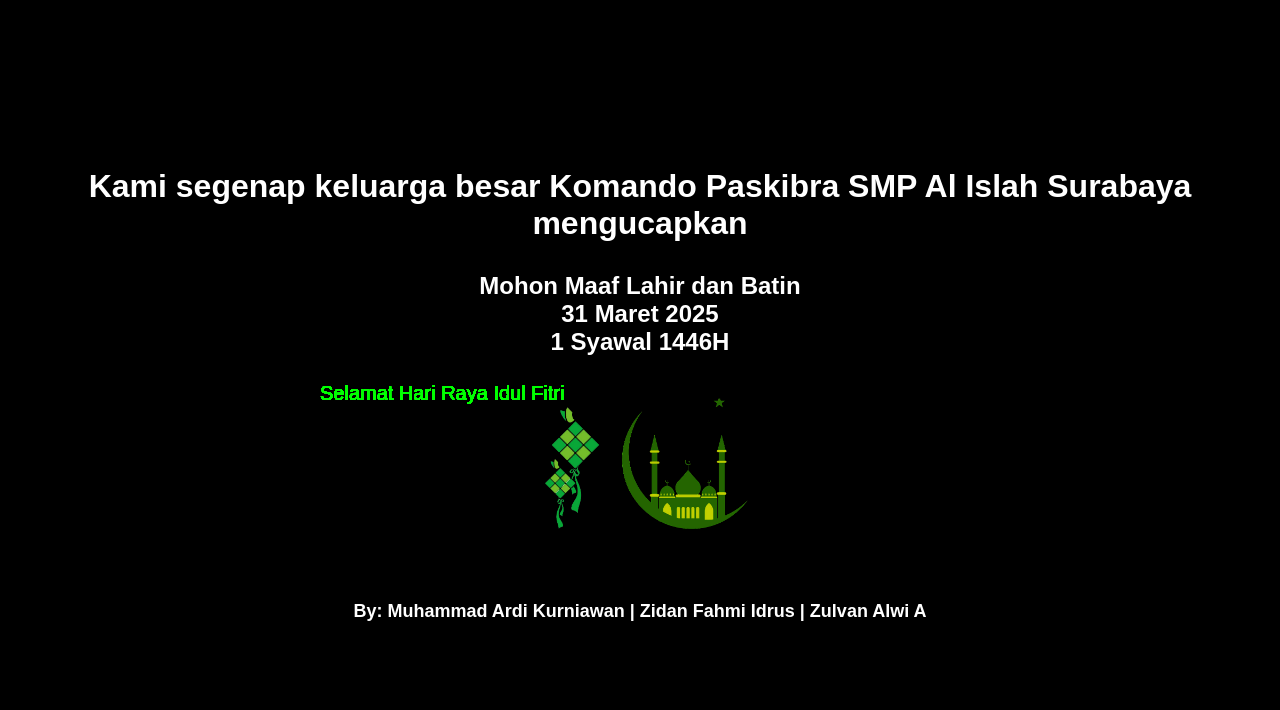
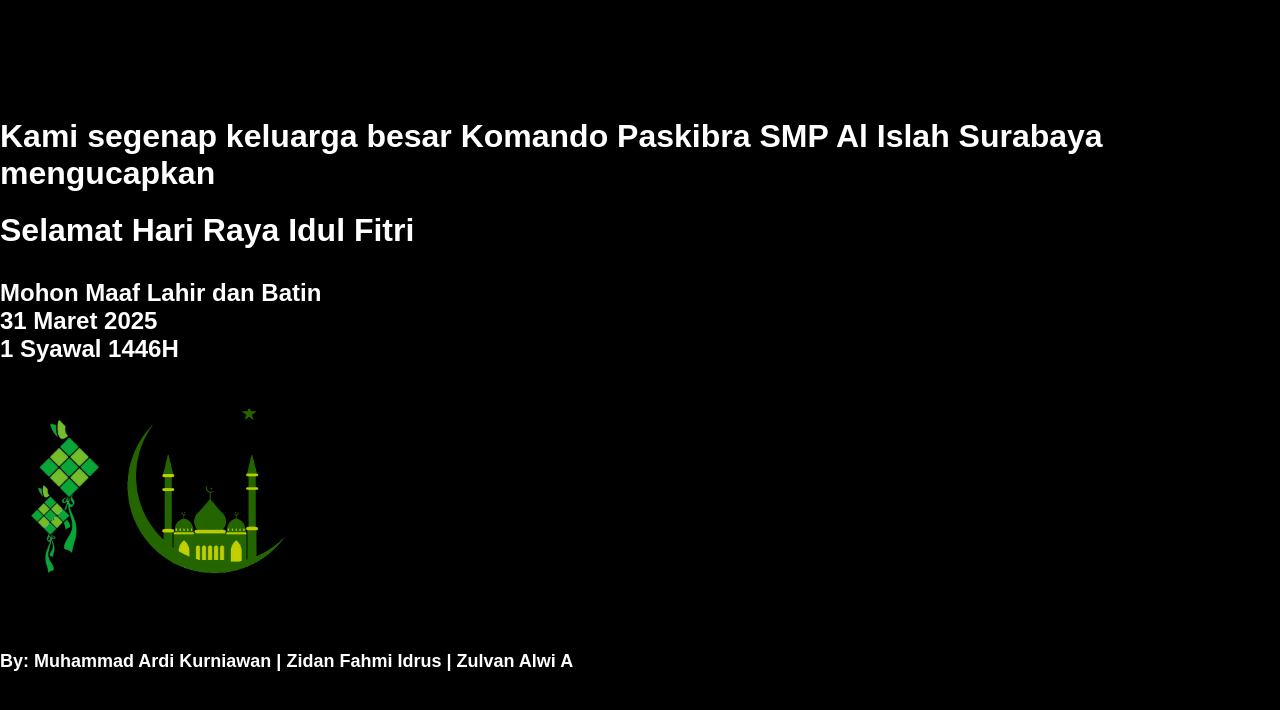
Before and after one commit to Ardikur20/ArdiKur.github.io, a plain HTML site: page index.html in a window 1280 px wide. Drawn offline with Linux system fonts and the light colour scheme.

Commit message:
Add files via upload

```diff
--- a/index.html
+++ b/index.html
@@ -6,10 +6,10 @@ body {
 	margin: 0;
 	display: flex;
 	flex-direction: column;
-	align-items: center;
+	align-items: left;
 	justify-content: center;
 	height: 100vh;
-	text-align: center;
+	text-align: left;
 	color: white;
 	font-family: Arial, sans-serif;
 }
@@ -62,6 +62,7 @@ h5 {
 
 <div class="fade-in first">
 	<h1>Kami segenap keluarga besar Komando Paskibra SMP Al Islah Surabaya mengucapkan</h1>
+    <h1>Selamat Hari Raya Idul Fitri</h1>
 </div>
 <div class="fade-in second">
 	<h2>Mohon Maaf Lahir dan Batin <br> 31 Maret 2025<br> 1 Syawal 1446H</h2>
@@ -84,7 +85,7 @@ canvas.height = ch;
 function draw() {
 	ctx.fillStyle = "#0F0";
 	ctx.font = "20px Arial";
-	ctx.fillText("Selamat Hari Raya Idul Fitri", cw / 4, ch / 2);
+	ctx.fillText("", cw / 4, ch / 2);
 }
 setInterval(draw, 40);
 </script>
```
